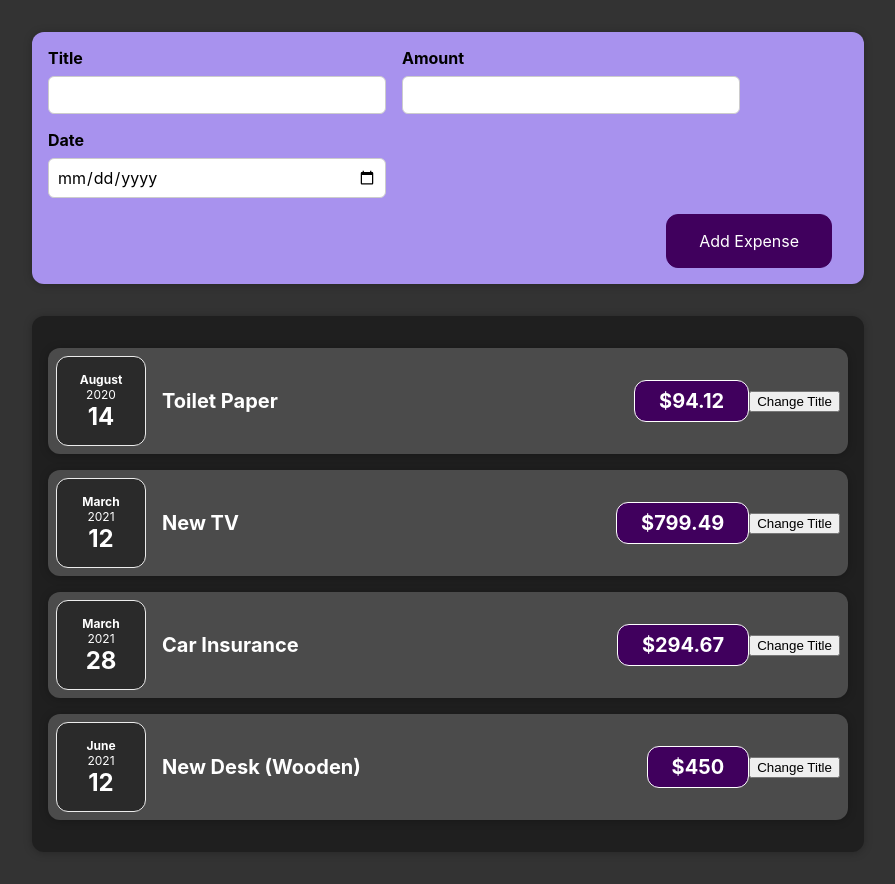
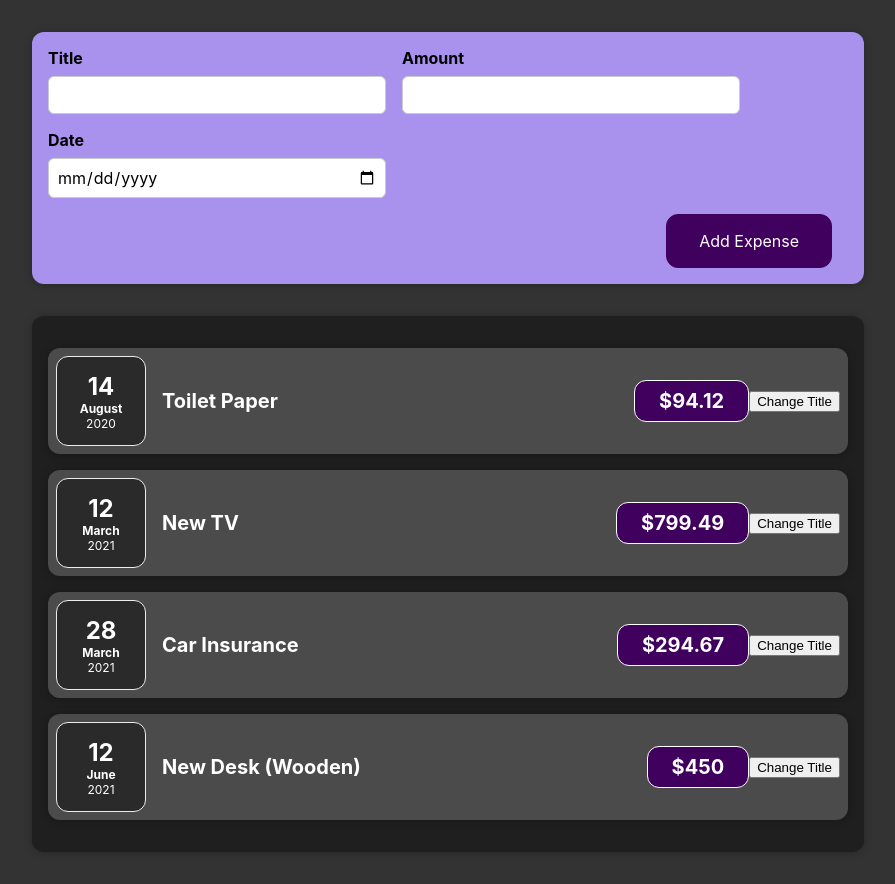
Before and after one commit to Znook/Udemy-React, a React (Create React App) app: page / in a window 1280 px wide. Shown: the whole page, without its empty margins (192-1087 px from the left). Built offline with nearby package versions, Linux system fonts and the light colour scheme.

Commit message:
Moved dates around

```diff
--- a/src/App.js
+++ b/src/App.js
@@ -1,8 +1,10 @@
 import React from "react";
+// imports
 import Expenses from "./components/Expenses/Expenses";
 import { NewExpense } from "./components/NewExpense/NewExpense";
 
 export default function App() {
+  // hard coded expenses
   const expenses = [
     {
       id: "e1",
@@ -26,7 +28,7 @@ export default function App() {
   ];
 
   const addExpenseHandler = (expense) => {
-    console.log("In App.js");
+    // logs the expense added to the expense list
     console.log(expense);
   };
 
--- a/src/components/Expenses/ExpenseDate.jsx
+++ b/src/components/Expenses/ExpenseDate.jsx
@@ -1,5 +1,5 @@
 import React from "react";
-import './ExpenseDate.css'
+import "./ExpenseDate.css";
 
 const ExpenseDate = (props) => {
   // The code below is hard coded therefore it's not reusable. DON'T DO THIS!
@@ -8,7 +8,6 @@ const ExpenseDate = (props) => {
   // const expenseTitle = "Car Insurance";
   // const expenseAmout = 299;
 
-
   // This creates cleaner code. This is the way
   // Also makes it more reusable
   const month = props.date.toLocaleString("en-US", { month: "long" });
@@ -16,11 +15,11 @@ const ExpenseDate = (props) => {
   const year = props.date.getFullYear();
 
   return (
-      <div className="expense-date">
-        <div className="expense-date__month">{month}</div>
-        <div className="expense-date__year">{year}</div>
-        <div className="expense-date__day">{day}</div>
-      </div>
+    <div className="expense-date">
+      <div className="expense-date__day">{day}</div>
+      <div className="expense-date__month">{month}</div>
+      <div className="expense-date__year">{year}</div>
+    </div>
   );
 };
 
```
